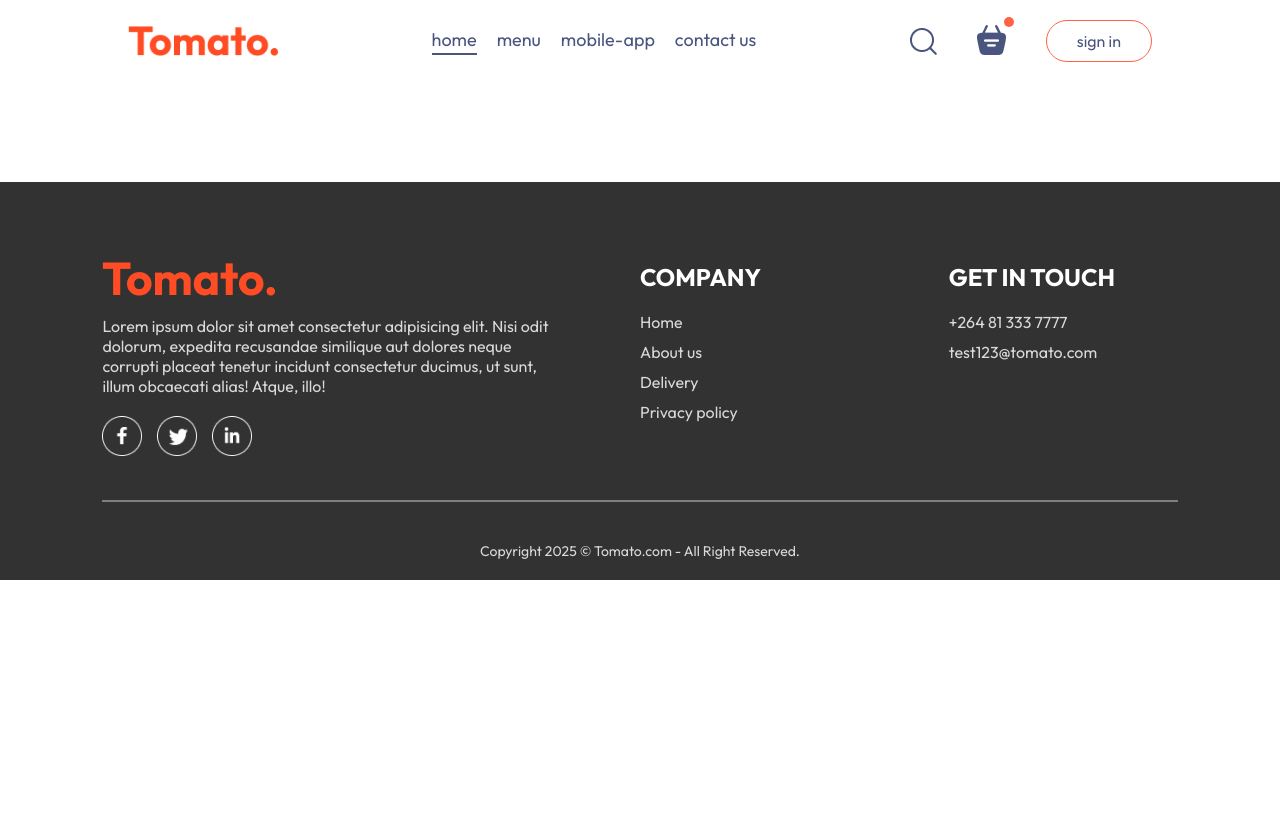
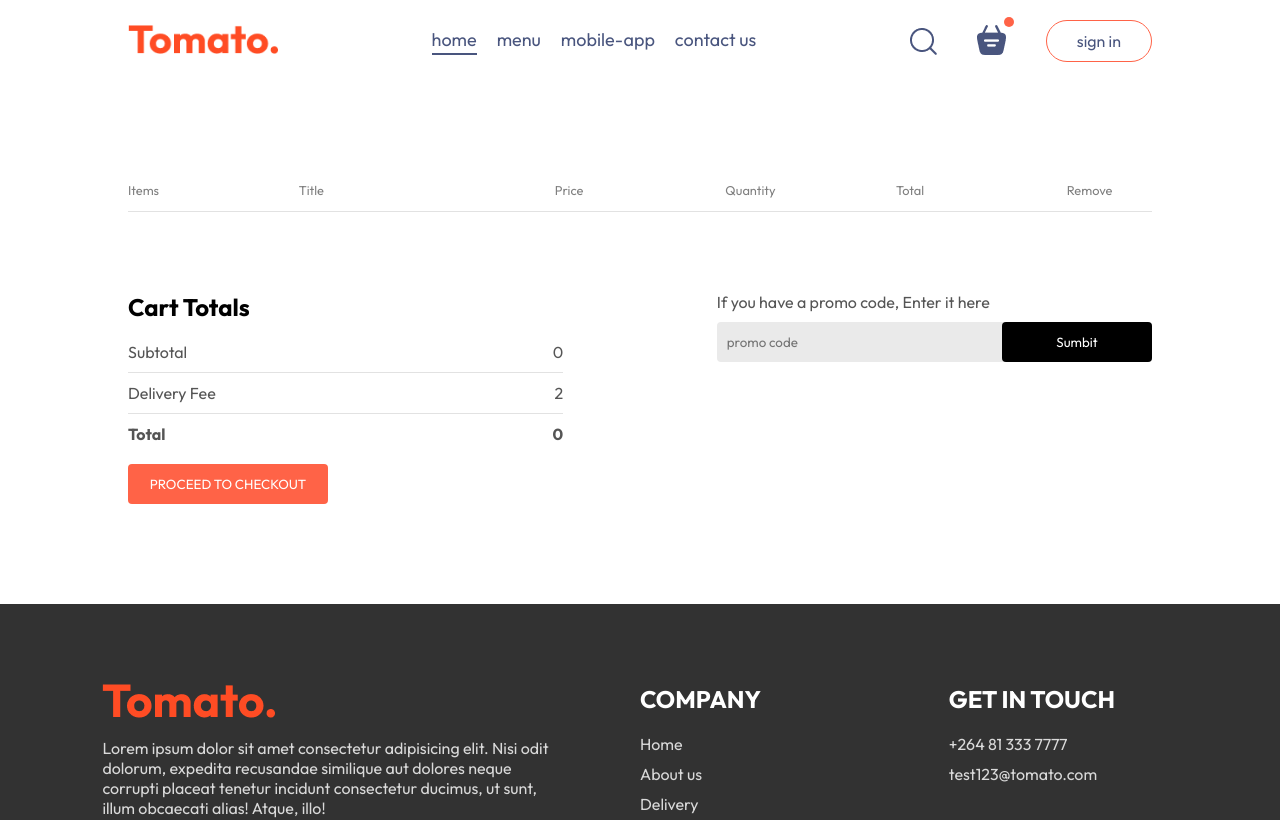
Before and after one commit to elifas-starboy/food-management-system, a React (Vite) app in the folder frontend/: page /cart in a window 1280 px wide. Shown: the top 820 px of the page. Built offline with nearby package versions, Linux system fonts and the light colour scheme.

Commit message:
feat(pages): Add shopping cart view and summary list

```diff
--- a/frontend/src/components/Navbar/Navbar.jsx
+++ b/frontend/src/components/Navbar/Navbar.jsx
@@ -9,7 +9,7 @@ function Navbar({setShowLogin}) {
 
     return (
         <div className="navbar">
-            <img src={assets.logo} alt="Logo" className="logo" />
+            <Link to='/'><img src={assets.logo} alt="Logo" className="logo" /></Link>
             <ul className="navbar-menu">
                 <Link to='/' onClick={() => {setMenu('home')}} className={menu==="home"?"active":""}>home</Link>
                 <a href='#explore-menu' onClick={() => {setMenu('menu')}} className={menu==="menu"?"active":""} >menu</a>
@@ -19,7 +19,7 @@ function Navbar({setShowLogin}) {
             <div className="navbar-right">
                 <img src={assets.search_icon} alt="search icon" />
                 <div className="navbar-search-icon">
-                    <img src={assets.basket_icon} alt="basket icon" />
+                    <Link to='/cart'><img src={assets.basket_icon} alt="basket icon" /></Link>
                     <div className="dot"></div>
                 </div>
                 <button onClick={() => {setShowLogin(true)}}>sign in</button>
--- a/frontend/src/pages/Cart/Cart.css
+++ b/frontend/src/pages/Cart/Cart.css
@@ -0,0 +1,99 @@
+.cart {
+  margin-top: 10rem;
+}
+
+.cart-items-title {
+  display: grid;
+  grid-template-columns: 1fr 1.5fr 1fr 1fr 1fr 0.5fr;
+  align-items: center;
+  color: grey;
+  font-size: max(1vw, 1.2rem);
+}
+
+.cart-items-item {
+  margin: 1rem 0;
+  color: black;
+}
+
+.cart-items-item img {
+  width: 50px;
+}
+
+.cart hr {
+  height: 1px;
+  background-color: #e2e2e2;
+  border: none;
+}
+
+.cart-items-item .cross {
+  cursor: pointer;
+}
+
+.cart-bottom {
+  margin-top: 8rem;
+  display: flex;
+  justify-content: space-between;
+  gap: max(12vw, 2rem);
+}
+
+.cart-total {
+  flex: 1;
+  display: flex;
+  flex-direction: column;
+  gap: 2rem;
+  font-size: 1.6rem;
+}
+
+.cart-total-detials {
+  display: flex;
+  justify-content: space-between;
+  color: #555;
+}
+
+.cart-total hr {
+  margin: 1rem 0;
+}
+
+.cart-total button {
+  border: none;
+  color: white;
+  background-color: tomato;
+  width: max(15vw, 20rem);
+  padding: 1.2rem 0;
+  border-radius: 4px;
+  cursor: pointer;
+}
+
+.card-promocode {
+  flex: 1;
+  font-size: 1.6rem;
+}
+
+.card-promocode p {
+  color: #555;
+}
+
+.cart-promocode-input {
+  margin-top: 1rem;
+  display: flex;
+  justify-content: space-between;
+  align-items: center;
+  background-color: #eaeaea;
+  border-radius: 4px;
+}
+
+.cart-promocode-input input {
+  background-color: transparent;
+  border: none;
+  outline: none;
+  padding-left: 1rem;
+}
+
+.cart-promocode-input button {
+  width: max(10vw, 15rem);
+  padding: 1.2rem 0.5rem;
+  background-color: black;
+  border: none;
+  color: white;
+  border-radius: 4px;
+}
--- a/frontend/src/pages/Cart/Cart.jsx
+++ b/frontend/src/pages/Cart/Cart.jsx
@@ -1,11 +1,76 @@
-import './Cart.css';
+import { useContext } from "react";
+import "./Cart.css";
+import { StoreContext } from "../../context/StoreContext";
 
 function Cart() {
-    return (
-        <div>
+  const { cartItems, food_list, removeFromCard } = useContext(StoreContext);
 
+  return (
+    <div className="cart">
+      <div className="cart-items">
+        <div className="cart-items-title">
+          <p>Items</p>
+          <p>Title</p>
+          <p>Price</p>
+          <p>Quantity</p>
+          <p>Total</p>
+          <p>Remove</p>
         </div>
-    );
+        <br />
+        <hr />
+        {food_list.map((item, index) => {
+          if (cartItems[item._id] > 0) {
+            return (
+              <>
+                <div className="cart-items-title cart-items-item">
+                  <img src={item.image} alt="item image" />
+                  <p>{item.name}</p>
+                  <p>N${item.price}</p>
+                  <p>{cartItems[item._id]}</p>
+                  <p>N${item.price * cartItems[item._id]}</p>
+                  <p className="cross" onClick={() => removeFromCard(item._id)}>
+                    x
+                  </p>
+                </div>
+                <hr />
+              </>
+            );
+          }
+        })}
+      </div>
+      <div className="cart-bottom">
+        <div className="cart-total">
+          <h2>Cart Totals</h2>
+          <div>
+            <div className="cart-total-detials">
+              <p>Subtotal</p>
+              <p>{0}</p>
+            </div>
+            <hr />
+            <div className="cart-total-detials">
+              <p>Delivery Fee</p>
+              <p>{2}</p>
+            </div>
+            <hr />
+            <div className="cart-total-detials">
+              <b>Total</b>
+              <b>{0}</b>
+            </div>
+          </div>
+          <button>PROCEED TO CHECKOUT</button>
+        </div>
+        <div className="card-promocode">
+          <div>
+            <p>If you have a promo code, Enter it here</p>
+            <div className="cart-promocode-input">
+              <input type="text" placeholder="promo code" />
+              <button>Sumbit</button>
+            </div>
+          </div>
+        </div>
+      </div>
+    </div>
+  );
 }
 
 export default Cart;
```
